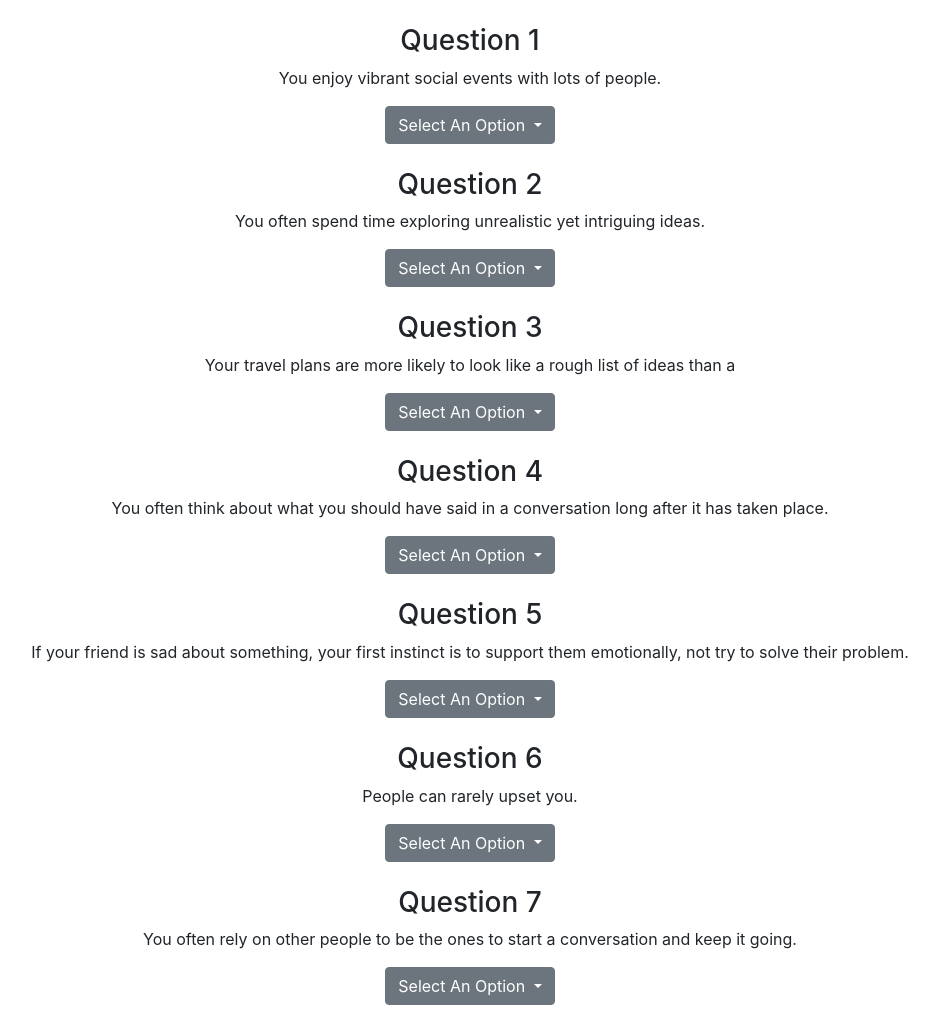
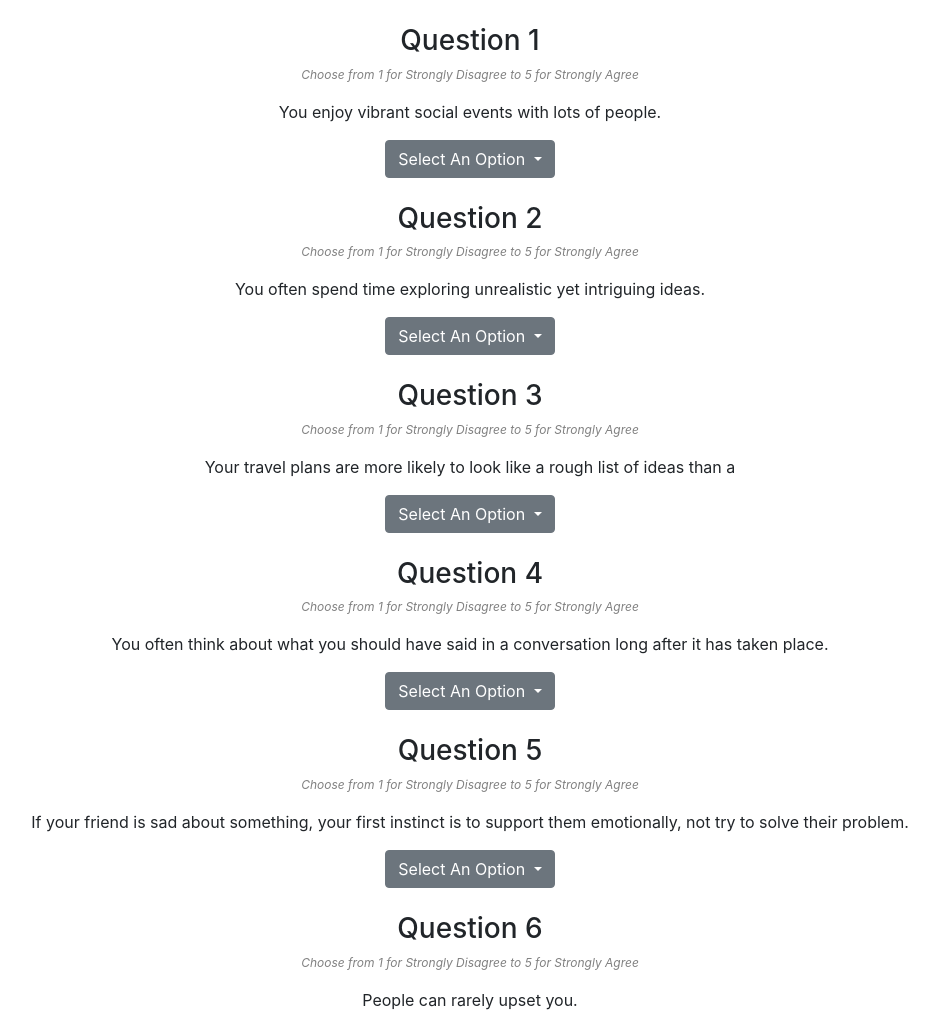
Before and after one commit to NickForma/FriendFinder, a website: page app/public/survey.html in a window 1280 px wide. Shown: the top 1015 px of the page, without its empty margins (170-1109 px from the left). Drawn offline with nearby package versions, Linux system fonts and the light colour scheme.

Commit message:
array pushing

```diff
--- a/app/public/css/style.css
+++ b/app/public/css/style.css
@@ -1,12 +1,19 @@
 .questionBox {
-    text-align: center;
+  text-align: center;
 }
 
 .userForm {
-    border-style: groove;
-    margin: 10px;
-    padding: 5px 10px;
+  border-style: groove;
+  margin: 10px;
+  padding: 5px 10px;
 }
-.userForm, input {
-    width: 90%
+.userForm,
+input {
+  width: 90%;
 }
+
+.choosing {
+  font-style: italic;
+  color: grey;
+  font-size: 12px;
+}
--- a/app/public/js/index.js
+++ b/app/public/js/index.js
@@ -1,5 +1,7 @@
 $(document).ready(function() {
   $(".dropdown-toggle").dropdown();
+
+  let answers = [];
 
   let questions = [
     "You enjoy vibrant social events with lots of people.",
@@ -17,8 +19,9 @@ $(document).ready(function() {
   questions.forEach((elem, index) => {
     $(".questionBox").append(`
     <br>
-      <div class="dropdown">
-      <h3>Question ${index + 1}</h3>
+    <div class="dropdown">
+    <h3>Question ${index + 1}</h3>
+    <p class="choosing">Choose from 1 for Strongly Disagree to 5 for Strongly Agree </p>
       <p>${elem}</p>
         <button
           class="btn btn-secondary dropdown-toggle"
@@ -31,13 +34,22 @@ $(document).ready(function() {
           Select An Option
         </button>
         <div class="dropdown-menu" aria-labelledby="dropdownMenuButton">
-          <a class="dropdown-item ans1" href="#">1 Strongly Disagree</a>
-          <a class="dropdown-item ans2" href="#">2 Disagree</a>
-          <a class="dropdown-item ans3" href="#">3 Don't Care</a>
-          <a class="dropdown-item ans4" href="#">4 Agree</a>
-          <a class="dropdown-item ans5" href="#">5 Strongly Agree</a>
+          <a class="dropdown-item ans1${index}" href="#">1</a>
+          <a class="dropdown-item ans2${index}" href="#">2</a>
+          <a class="dropdown-item ans3${index}" href="#">3</a>
+          <a class="dropdown-item ans4${index}" href="#">4</a>
+          <a class="dropdown-item ans5${index}" href="#">5</a>
         </div>
       </div>
       `);
   });
+
+  $(".dropdown-item").click(data => {
+    data.preventDefault();
+    // console.log(data, data.value, data.target.innerHTML);
+    answers.push(data.target.innerHTML);
+
+    console.log(data.target.innerHTML);
+    console.log(answers);
+  });
 });
```
